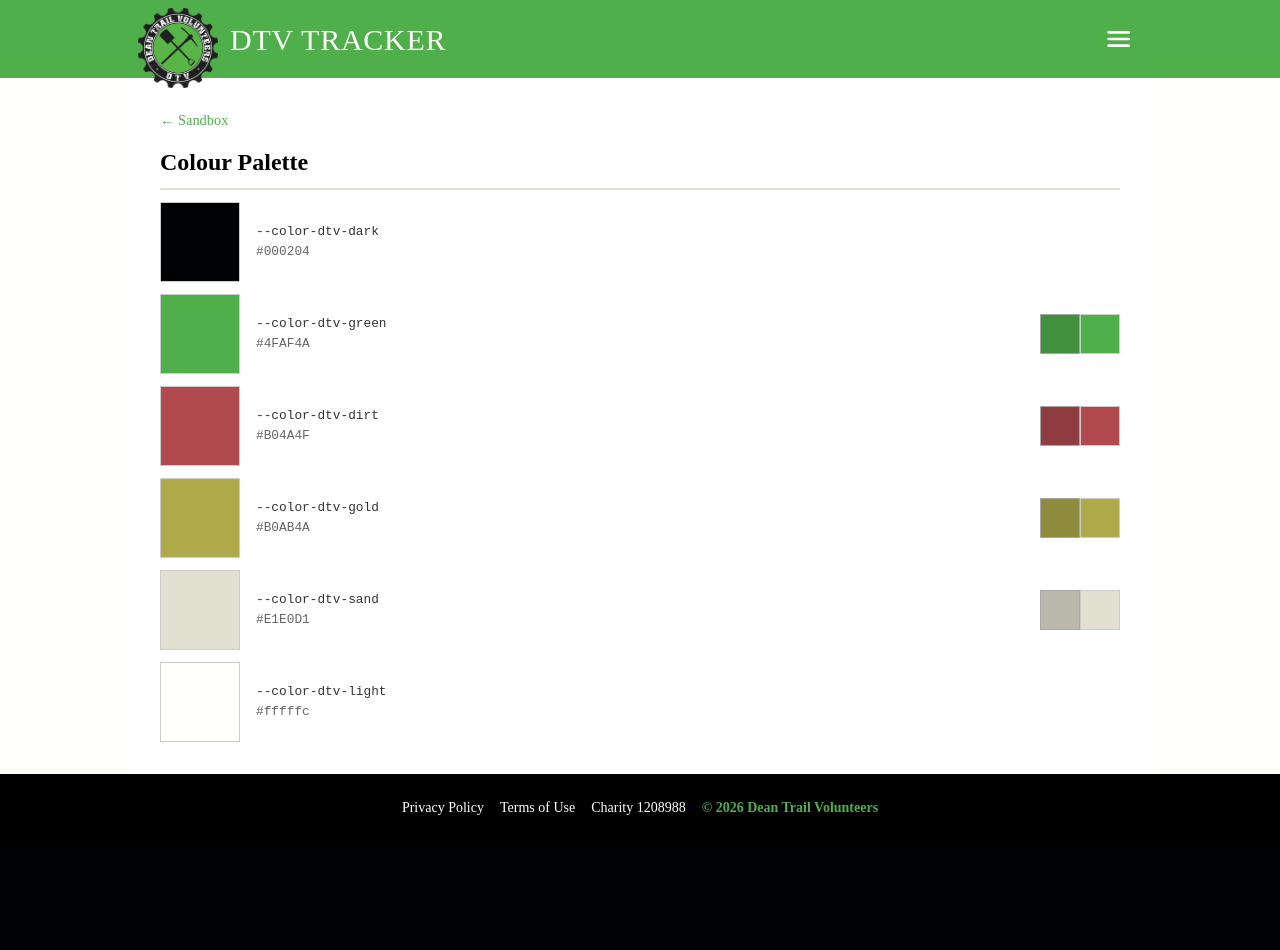
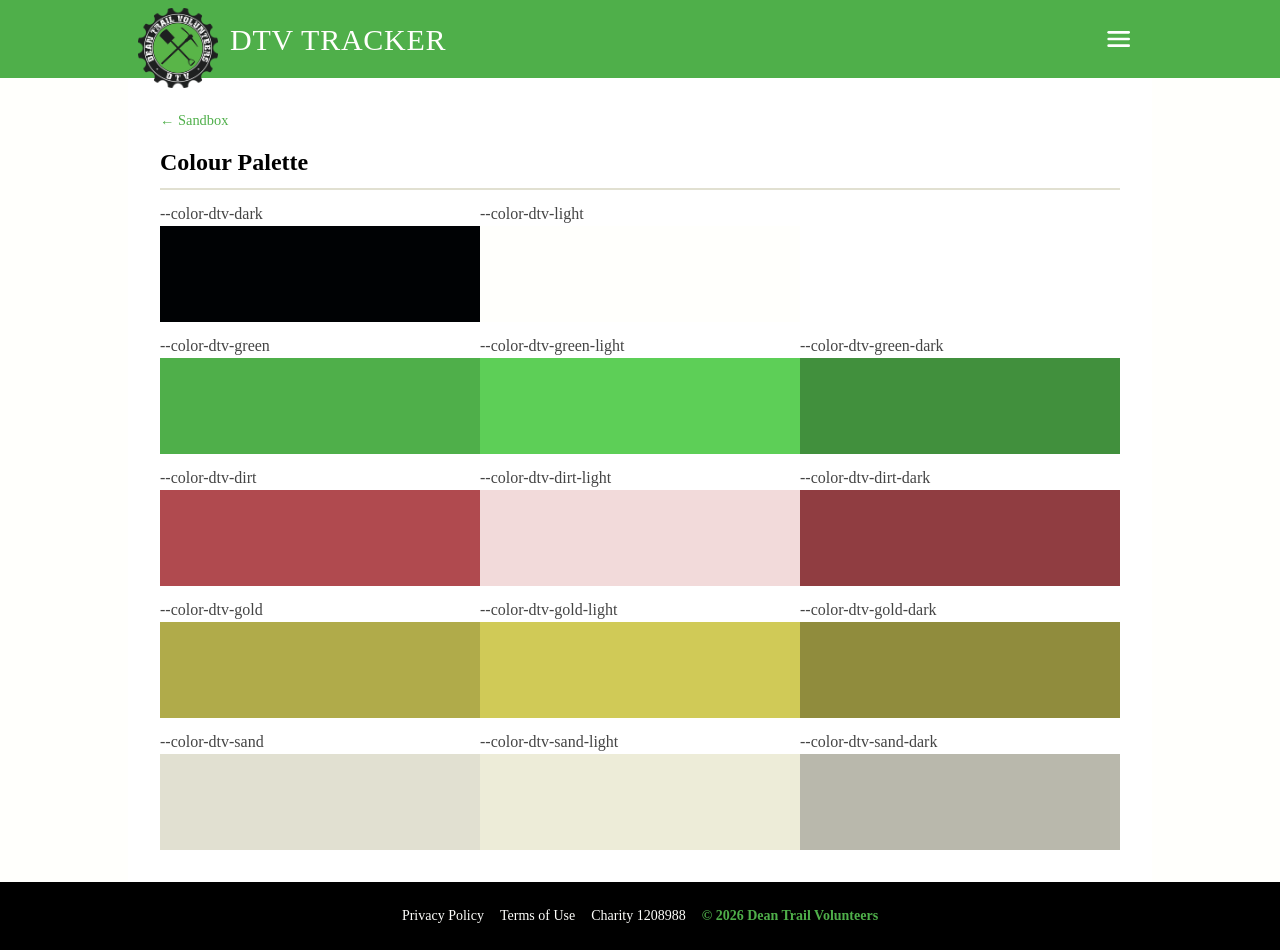
Before and after one commit to gothandy/dtv-tracker-app, a Vue app in the folder frontend/: page /sandbox/colour-palette in a window 1280 px wide. Before the commit the page ends 842 px from the top, so only its background shows below. Built offline with nearby package versions, Linux system fonts and the light colour scheme; no server answers; a web font is replaced by a local one.

Commit message:
Palette tidy.

```diff
--- a/frontend/src/components/AppButton.vue
+++ b/frontend/src/components/AppButton.vue
@@ -123,7 +123,11 @@ const buttonStyle = computed(() => ({
 }
 
 .app-btn:hover:not(:disabled) {
-  filter: brightness(var(--brightness-dark));
+  background: var(--color-dtv-green-dark);
+}
+
+.app-btn--danger:hover:not(:disabled) {
+  background: var(--color-dtv-dirt-dark);
 }
 
 .app-btn:disabled {
@@ -138,8 +142,8 @@ const buttonStyle = computed(() => ({
 }
 
 @keyframes app-btn-pulse {
-  0%, 100% { filter: brightness(1); }
-  50%       { filter: brightness(var(--brightness-pulse)); }
+  0%, 100% { opacity: 1; }
+  50%       { opacity: 0.6; }
 }
 
 
--- a/frontend/src/pages/sandbox/SandboxColourPalette.vue
+++ b/frontend/src/pages/sandbox/SandboxColourPalette.vue
@@ -4,17 +4,14 @@
       <RouterLink to="/sandbox" class="back">← Sandbox</RouterLink>
       <h1>Colour Palette</h1>
 
-      <div v-for="c in colours" :key="c.name" class="colour-row">
-        <div class="swatch swatch--base" :style="{ background: c.hex }" />
-        <div class="colour-label">
-          <span class="colour-name">{{ c.name }}</span>
-          <span class="colour-hex">{{ c.hex }}</span>
-        </div>
-        <div v-if="!c.hideVariants" class="variants">
-          <div class="swatch swatch--dark"  :style="{ background: c.hex }" />
-          <div class="swatch swatch--light" :style="{ background: c.hex }" />
+      <div v-for="row in palette" class="group">
+        <div class="swatches">
+          <div v-for="name in row.vars" class="swatch" :style="{ background: `var(${name})` }">
+            <div class="label">{{ name }}</div>
+          </div>
         </div>
       </div>
+
     </div>
   </DefaultLayout>
 </template>
@@ -25,13 +22,14 @@ import { usePageTitle } from '../../composables/usePageTitle'
 usePageTitle('Sandbox')
 import DefaultLayout from '../../layouts/DefaultLayout.vue'
 
-const colours = [
-  { name: '--color-dtv-dark',  hex: '#000204', hideVariants: true },
-  { name: '--color-dtv-green', hex: '#4FAF4A' },
-  { name: '--color-dtv-dirt',  hex: '#B04A4F' },
-  { name: '--color-dtv-gold',  hex: '#B0AB4A' },
-  { name: '--color-dtv-sand',  hex: '#E1E0D1' },
-  { name: '--color-dtv-light', hex: '#fffffc', hideVariants: true },
+
+
+const palette = [
+  { vars: ['--color-dtv-dark',   '--color-dtv-light', ''] },
+  { vars: ['--color-dtv-green',  '--color-dtv-green-light',  '--color-dtv-green-dark']  },
+  { vars: ['--color-dtv-dirt',   '--color-dtv-dirt-light',   '--color-dtv-dirt-dark']   },
+  { vars: ['--color-dtv-gold',   '--color-dtv-gold-light',   '--color-dtv-gold-dark']   },
+  { vars: ['--color-dtv-sand',   '--color-dtv-sand-light',   '--color-dtv-sand-dark']   }
 ]
 </script>
 
@@ -41,35 +39,23 @@ const colours = [
   background: #ffffff;
 }
 
-.colour-row {
+.group {
   display: flex;
-  align-items: center;
-  gap: 1rem;
+  flex-direction: column;
+  gap: 0.25rem;
+}
+
+.swatches {
+  display: flex;
 }
 
 .swatch {
-  border: 1px solid #ccc;
-  flex-shrink: 0;
+  flex: 1;
+  height: 120px;
 }
 
-.swatch--base  { width: 80px; height: 80px; }
-.swatch--dark  { width: 40px; height: 40px; filter: brightness(var(--brightness-dark)); }
-.swatch--light { width: 40px; height: 40px; filter: brightness(var(--brightness-light)); }
-
-.colour-label {
-  display: flex;
-  flex-direction: column;
-  gap: 0.1rem;
-  flex: 1;
-  font-family: monospace;
-  font-size: 0.8rem;
-}
-
-.colour-name { color: #333; }
-.colour-hex  { color: #666; }
-
-.variants {
-  display: flex;
-  gap: 0;
+.label {
+  color: #444;
+  background: #fff;
 }
 </style>
--- a/frontend/src/styles/icons.css
+++ b/frontend/src/styles/icons.css
@@ -13,7 +13,7 @@
   justify-content: center;
   flex-shrink: 0;
 }
-.icon-btn:hover { filter: brightness(var(--brightness-dark)); }
+.icon-btn:hover { background: var(--color-dtv-green-dark); }
 .icon-btn:disabled { opacity: 0.5; cursor: default; }
 .icon-btn img {
   width: 1.1rem;
--- a/frontend/src/styles/main.css
+++ b/frontend/src/styles/main.css
@@ -7,10 +7,15 @@
   /* DTV brand colours */
   --color-dtv-dark: #000204;
   --color-dtv-green: #4FAF4A;
+  --color-dtv-green-light: #5DCF57;
+  --color-dtv-green-dark: #41903D;
   --color-dtv-dirt: #B04A4F;
   --color-dtv-dirt-light: #F2DADA;
+  --color-dtv-dirt-dark: #903D41;
   --color-dtv-light: #fffffc;
   --color-dtv-gold: #B0AB4A;
+  --color-dtv-gold-light: #D0CA57;
+  --color-dtv-gold-dark: #908C3D;
   --color-dtv-sand: #E1E0D1;
   --color-dtv-sand-dark: #B9B8AC;
   --color-dtv-sand-light: #EDECD8;
@@ -50,11 +55,6 @@
   /* Fonts */
   --font-display: 'Rubik Dirt', cursive;
   --font-body: 'Momo Trust Display', cursive;
-
-  /* Interaction brightness */
-  --brightness-dark: 0.82;
-  --brightness-light: 1.18;
-  --brightness-pulse: 0.6;
 
   /* Breakpoints — em preferred over rem for media query reliability */
   --breakpoint-sm: 30em;
```
